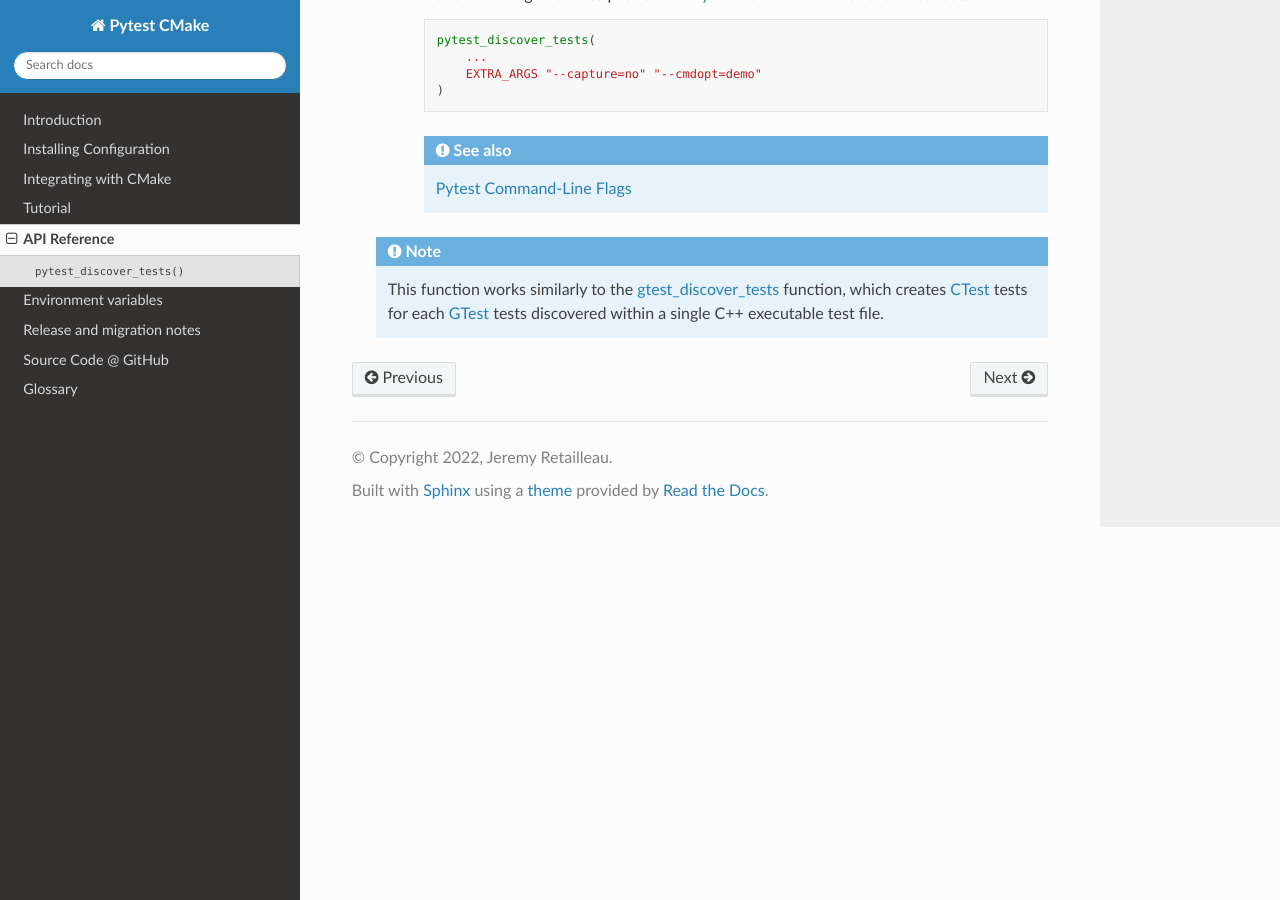
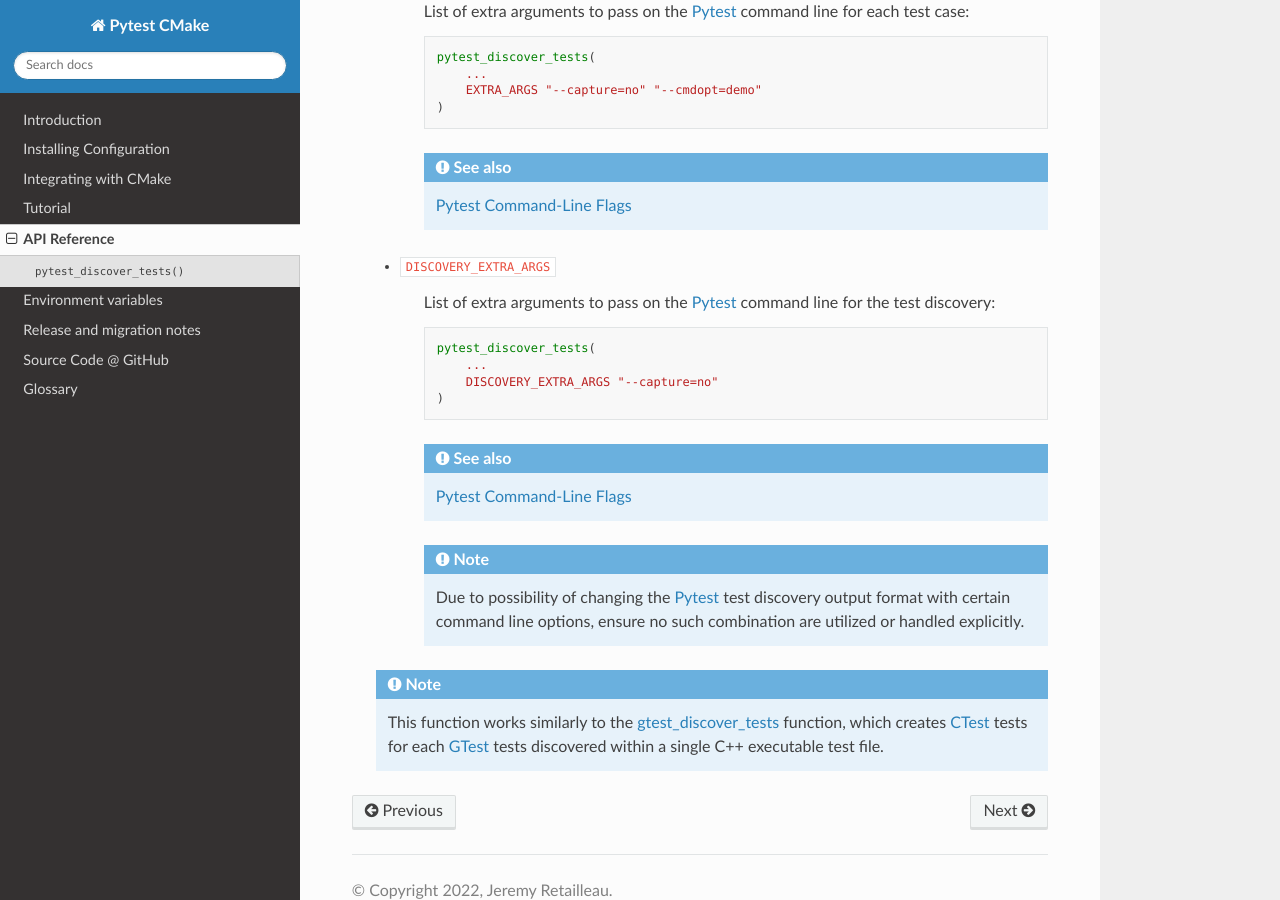
Before and after one commit to python-cmake/pytest-cmake, a Sphinx documentation site: the page built from doc/api_reference.rst, in a window 1280 px wide and 900 px high, scrolled down 3666 px. Built offline with Sphinx 7.4.7 and the Read the Docs theme 3.1.0, drawn with Linux system fonts in a browser that asks for light colours; some of the changed text lies outside the part shown.

Commit message:
Initial support for `DISCOVERY_EXTRA_ARGS` for pytest command line support during test discovery.

```diff
--- a/doc/api_reference.rst
+++ b/doc/api_reference.rst
@@ -24,6 +24,7 @@ API Reference
             [STRIP_PARAM_BRACKETS]
             [BUNDLE_TESTS]
             [EXTRA_ARGS arg1 arg2...]
+            [DISCOVERY_EXTRA_ARGS arg1 arg2...]
         )
 
     The options are:
@@ -200,6 +201,26 @@ API Reference
             `Pytest Command-Line Flags
             <https://docs.pytest.org/en/stable/reference/reference.html#command-line-flags>`_
 
+    * ``DISCOVERY_EXTRA_ARGS``
+
+        List of extra arguments to pass on the :term:`Pytest` command line for
+        the test discovery::
+
+            pytest_discover_tests(
+                ...
+                DISCOVERY_EXTRA_ARGS "--capture=no"
+            )
+
+        .. seealso::
+
+            `Pytest Command-Line Flags
+            <https://docs.pytest.org/en/stable/reference/reference.html#command-line-flags>`_
+
+        .. note::
+            Due to possibility of changing the :term:`Pytest` test discovery
+            output format with certain command line options, ensure no such
+            combination are utilized or handled explicitly.
+
     .. note::
 
        This function works similarly to the `gtest_discover_tests
```
Also changed, not shown: 3 other files.
